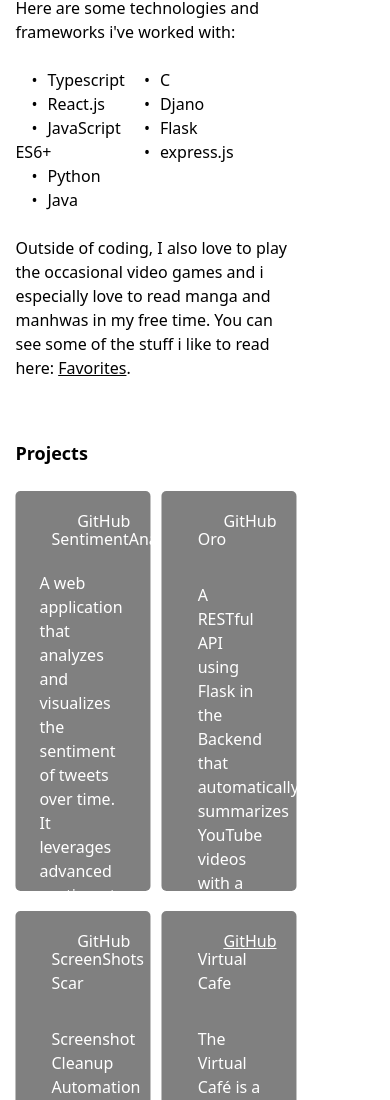
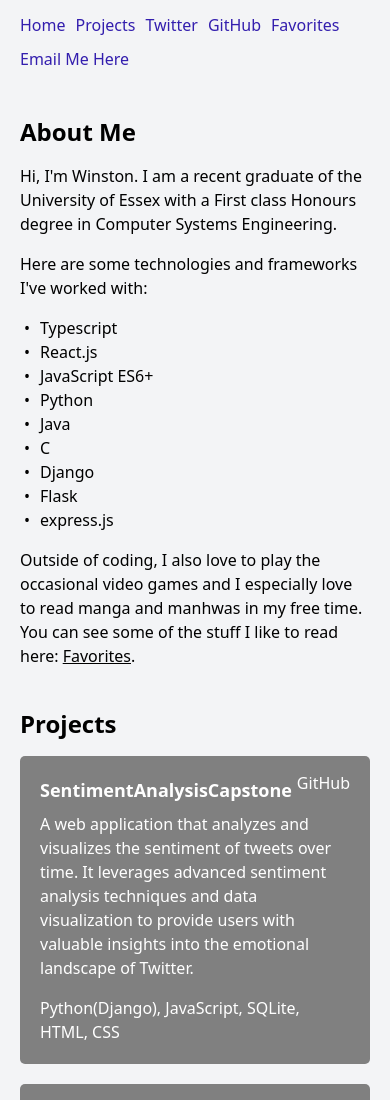
Before and after one commit to winstondmasi/Winston, a plain HTML site: page index.html in a window 390 px wide. Shown: the part 104-1204 px from the top of the page. Drawn offline with nearby package versions, Linux system fonts and the light colour scheme.

Commit message:
fixed responsiveness issues

```diff
--- a/index.html
+++ b/index.html
@@ -9,40 +9,35 @@
 
     <style>
         .content {
-                position: absolute;
-                top: 70%;
-                left: 40%;
-                transform: translate(-50%, -50%);
-                /*border: 1px solid black;&*/
-            }
-
-            .links a:first-child {
-                margin-left: 0;
-            }
-
-            .links {
-                margin-top: 8px;
+            max-width: 1200px;
+            margin: 0 auto;
+            padding: 20px;
         }
 
         .links a {
-                margin: 10px;
+            display: inline-block;
+            margin: 5px 10px 5px 0;
             text-decoration: none;
             color: rgb(51, 30, 174);
         }
 
-            section{
-                margin-top: 60px;
-                margin-bottom: 60px;
+        section {
+            margin-top: 40px;
+            margin-bottom: 40px;
         }
 
-            h1{
-                font-size: x-large;
+        h1 {
+            font-size: 2rem;
             font-weight: bold;
         }
 
-            h2{
-                font-size: large;
+        h2 {
+            font-size: 1.5rem;
             font-weight: bold;
+        }
+
+        ul {
+            padding-left: 20px;
         }
 
         ul li::before {
@@ -50,45 +45,58 @@
             color: rgb(0, 0, 0);
             display: inline-block;
             width: 1em;
-                margin-left: 1em;
+            margin-left: -1em;
         }
 
         .list-container {
             display: flex;
+            flex-wrap: wrap;
             justify-content: space-between;
         }
 
+        .left-container, .right-container {
+            width: 100%;
+        }
+
+        @media (min-width: 640px) {
             .left-container {
                 width: 60%;
             }
-
             .right-container {
-                width: 90%;
+                width: 35%;
+            }
         }
 
-            .project-box{
+        .project-box {
             background-color: gray;
             padding: 20px;
             border-radius: 5px;
-                transition: box-shadow 0.3s ease;
-                width: 48%;
-                height: 400px;
+            transition: box-shadow 0.3s ease, transform 0.3s ease;
+            width: 100%;
             margin-bottom: 20px;
             position: relative;
         }
 
-            .project-box .links{
+        @media (min-width: 768px) {
+            .project-box {
+                width: 48%;
+            }
+        }
+
+        .project-box .links {
             position: absolute;
             top: 10px;
             right: 10px;
         }
 
-            .project-box .links a{
+        .project-box .links a {
             color: white;
-                margin-left : 5px;
+            margin-left: 5px;
         }
+
         .project-box:hover {
-                transform:  translateZ(10px);
+            transform: translateY(-5px);
+            box-shadow: 0 4px 6px rgba(0, 0, 0, 0.1);
         }
 
         .project-box-container {
@@ -96,17 +104,14 @@
             flex-wrap: wrap;
             justify-content: space-between;
         }
-
-
-
     </style>
 </head>
-    <body>
+<body class="bg-gray-100">
     <div class="content">
         <section id="Home">
-                <h1>Winston Dennis-Masi</h1>
+            <h1 class="text-3xl md:text-4xl mb-4">Winston Dennis-Masi</h1>
 
-                <div class="links">
+            <div class="links flex flex-wrap">
                 <a href="index.html">Home</a>
                 <a href="#Projects">Projects</a>
                 <a href="https://x.com/wyatoru">Twitter</a>
@@ -114,29 +119,21 @@
                 <a href="root/favorites.html">Favorites</a>
                 <a href="mailto:winsronmasi@gmail.com">Email Me Here</a>
             </div>
-
         </section>
 
         <section id="About Me">
+            <h2 class="text-2xl md:text-3xl mb-4">About Me</h2>
 
-                <h2>About Me</h2>
-
-                <br>
-
-                <p>
+            <p class="mb-4">
                 Hi, I'm Winston. I am a recent graduate of the University of Essex with a First class Honours degree in Computer Systems Engineering.
             </p>
 
-                <br>
-
-                <p>
-                    Here are some technologies and frameworks i've worked with:
+            <p class="mb-4">
+                Here are some technologies and frameworks I've worked with:
             </p>
 
-                <br>
-
-                <div class = "list-container">
-                    <div class = "left-container">
+            <div class="list-container">
+                <div class="left-container">
                     <ul>
                         <li>Typescript</li>
                         <li>React.js</li>
@@ -146,99 +143,90 @@
                     </ul>
                 </div>
 
-                    <div class = "right-container">
+                <div class="right-container">
                     <ul>
                         <li>C</li>
-                            <li>Djano</li>
+                        <li>Django</li>
                         <li>Flask</li>
                         <li>express.js</li>
                     </ul>
                 </div>
             </div>
 
-                <br>
-
-                <p>
-                    Outside of coding, I also love to play the occasional video games and i especially love to read manga and manhwas in my free time.
-                    You can see some of the stuff i like to read here: <a href="favorites.html"><span class = "underline">Favorites</a>.
+            <p class="mt-4">
+                Outside of coding, I also love to play the occasional video games and I especially love to read manga and manhwas in my free time.
+                You can see some of the stuff I like to read here: <a href="favorites.html" class="underline">Favorites</a>.
             </p>
-
         </section>
 
-            <sectiom id="Projects">
+        <section id="Projects">
+            <h2 class="text-2xl md:text-3xl mb-4">Projects</h2>
 
-                <h2>Projects</h2>
-
-                <br>
-
-                <div class = "project-box-container">
-                    <div class = "project-box">
-                        <p class=" text-white p-4">SentimentAnalysisCapstone</p>
-                        <div class = "links">
-                            <a href="https://github.com/winstondmasi/SentimentAnalysisCapstone"><span class = "underline"></span>GitHub</a>
+            <div class="project-box-container">
+                <div class="project-box">
+                    <p class="text-white text-lg font-bold mb-2">SentimentAnalysisCapstone</p>
+                    <div class="links">
+                        <a href="https://github.com/winstondmasi/SentimentAnalysisCapstone" class="underline">GitHub</a>
                     </div>
 
-                        <p class = "text-white p-1">
+                    <p class="text-white mb-4">
                         A web application that analyzes and visualizes the sentiment of tweets over time. It leverages advanced sentiment analysis techniques and data visualization to provide users with valuable insights into the emotional landscape of Twitter.
                     </p>
-                        <br><br>
-                        <p class="text-white p-1">
+                    <p class="text-white">
                         Python(Django), JavaScript, SQLite, HTML, CSS
                     </p>
                 </div>
 
-                    <div class = "project-box">
-                        <div class = "links">
-                            <a href="https://github.com/winstondmasi/Oro"><span class = "underline"></span>GitHub</a>
+                <div class="project-box">
+                    <div class="links">
+                        <a href="https://github.com/winstondmasi/Oro" class="underline">GitHub</a>
                     </div>
-                        <p class=" text-white p-4"> Oro</p>
+                    <p class="text-white text-lg font-bold mb-2">Oro</p>
 
-                        <p class = "text-white p-4">
+                    <p class="text-white mb-4">
                         A RESTful API using Flask in the Backend that automatically summarizes YouTube videos with a
                         BERT language model, leveraging PyTorch for natural language processing that interacts with the Flask backend, providing users with
                         summarized content and generated flashcards.
                     </p>
-                        <br>
-                        <p class="text-white p-1">
+                    <p class="text-white">
                         Python(Flask), React.js, PyTorch
                     </p>
                 </div>
 
-                    <div class = "project-box">
-
-                        <div class = "links">
-                            <a href="https://github.com/winstondmasi/scar_screenshots"><span class = "underline"></span>GitHub</a>
+                <div class="project-box">
+                    <div class="links">
+                        <a href="https://github.com/winstondmasi/scar_screenshots" class="underline">GitHub</a>
                     </div>
 
-                        <p class=" text-white p-4"> ScreenShots Scar</p>
+                    <p class="text-white text-lg font-bold mb-2">ScreenShots Scar</p>
 
-                        <p class = "text-white p-4">
-                            Screenshot Cleanup Automation Routine (scar) : Python script that gets rid of all my old screenshots I leave lying around on my desktop and organize them for me in labeled folders
+                    <p class="text-white mb-4">
+                        Screenshot Cleanup Automation Routine (scar): Python script that gets rid of all my old screenshots I leave lying around on my desktop and organize them for me in labeled folders
                     </p>
-                        <br>
-                        <p class="text-white p-1">
+                    <p class="text-white">
                         Python, PyTorch, SCIKIT-learn, and numpy
                     </p>
                 </div>
 
-                    <div class = "project-box">
-                        <div class = "links">
-                            <a href="https://github.com/winstondmasi/sockets"><span class = "underline">GitHub</a>
+                <div class="project-box">
+                    <div class="links">
+                        <a href="https://github.com/winstondmasi/sockets" class="underline">GitHub</a>
                     </div>
-                        <p class=" text-white p-4"> Virtual Cafe</p>
+                    <p class="text-white text-lg font-bold mb-2">Virtual Cafe</p>
 
-                        <p class = "text-white p-4">
+                    <p class="text-white mb-4">
                         The Virtual Café is a Java-based client-server application that simulates a café environment. Customers can connect to a virtual barista server, authenticate themselves, and place orders for tea and coffee through simple text commands.
                     </p>
-                        <br>
-                        <p class="text-white p-1">
+                    <p class="text-white">
                         Java
                     </p>
                 </div>
             </div>
-            </sectiom>
+        </section>
 
-            <h2 class = "text-center">© 2024 WINSTON DENNIS-MASI. All rights reserved.</h2>
+        <footer class="text-center mt-8">
+            <p>© 2024 WINSTON DENNIS-MASI. All rights reserved.</p>
+        </footer>
     </div>
 </body>
 </html>
```
Also changed, not shown: docs/favorites.html (renamed from root/favorites.html), docs/icon.jpeg (renamed from root/icon.jpeg). Lines whose indentation alone changed are shown as unchanged.
